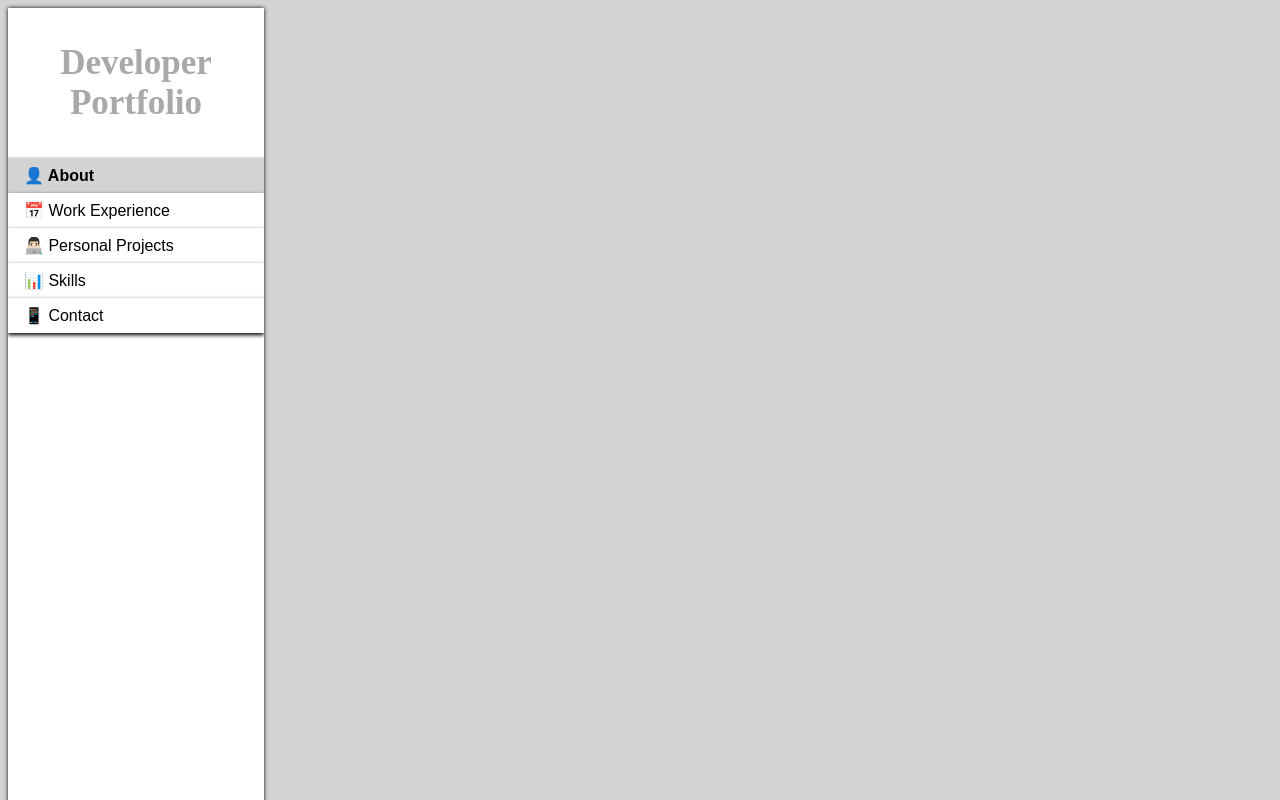
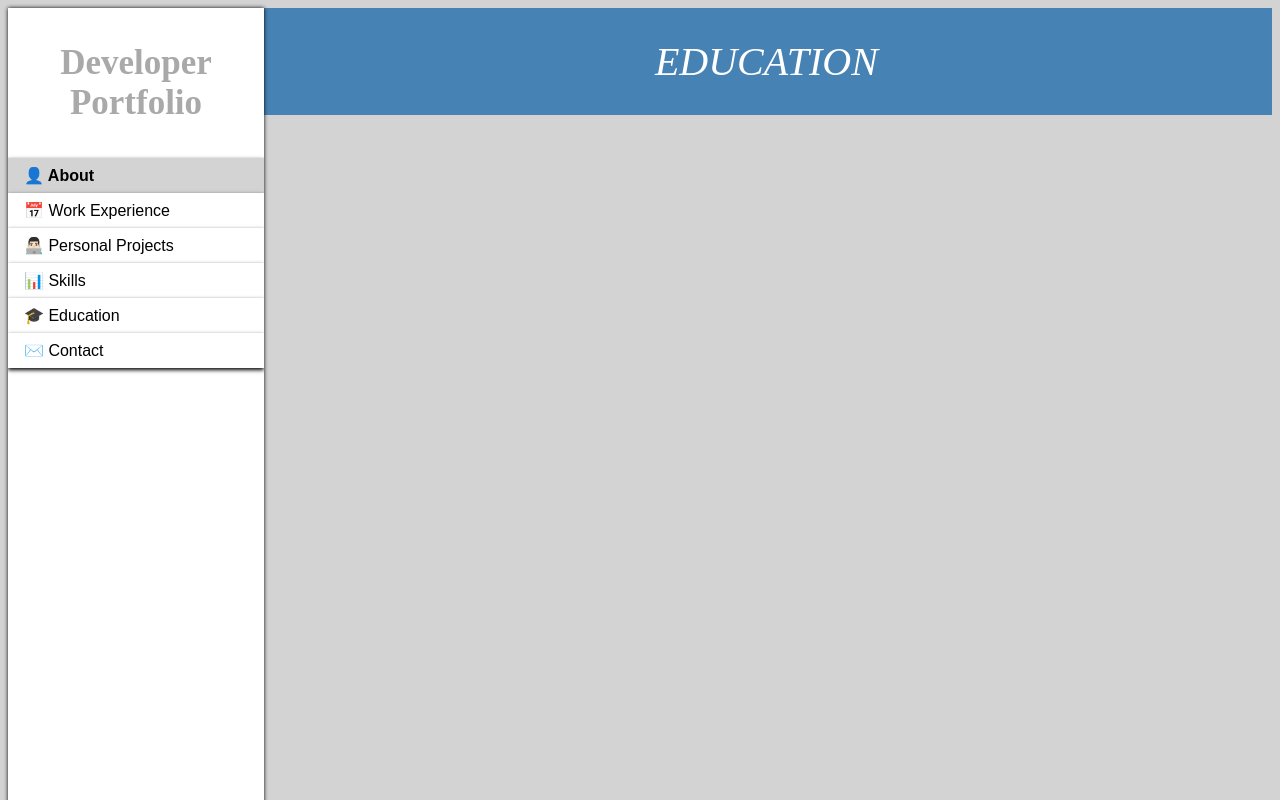
Before and after one commit to aaroncorona/aaroncorona-website, an Angular app: page /education in a window 1280 px wide. Before the commit this address led to /. Built offline with nearby package versions, Linux system fonts and the light colour scheme.

Commit message:
Creating a new page for an Education section

```diff
--- a/src/app/app-routing.module.ts
+++ b/src/app/app-routing.module.ts
@@ -2,10 +2,12 @@ import { NgModule } from '@angular/core';
 import { RouterModule, Routes } from '@angular/router';
 import {AboutComponent} from "./about/about.component";
 import {ExpComponent} from "./exp/exp.component";
+import {EducationComponent} from "./education/education.component";
 
 const routes: Routes = [
   {path: '', component: AboutComponent}, // Set About as the default/home page
   {path: 'exp', component: ExpComponent},
+  {path: 'education', component: EducationComponent},
 ];
 
 @NgModule({
--- /dev/null
+++ b/src/app/education/education.component.css
@@ -0,0 +1,22 @@
+
+/*Default Text colors*/
+*{
+  background-color: transparent;
+  color: black
+}
+
+/* Horizontal bar to head section */
+.exp-bar {
+  margin-top:0%;
+  margin-left:20%;
+  max-width: 100%;
+  padding: 30px;
+  font-size: 40px;
+  background-color: steelblue;
+  text-align: center;
+  color: white;
+  font-weight: lighter;
+  font-family: "Google Sans";
+  text-transform: uppercase;
+  font-style: italic;
+}
--- /dev/null
+++ b/src/app/education/education.component.html
@@ -0,0 +1,3 @@
+<div class="exp-bar">
+  Education
+</div>
--- /dev/null
+++ b/src/app/education/education.component.ts
@@ -0,0 +1,15 @@
+import { Component, OnInit } from '@angular/core';
+
+@Component({
+  selector: 'app-education',
+  templateUrl: './education.component.html',
+  styleUrls: ['./education.component.css']
+})
+export class EducationComponent implements OnInit {
+
+  constructor() { }
+
+  ngOnInit(): void {
+  }
+
+}
--- a/src/app/nav/nav.component.html
+++ b/src/app/nav/nav.component.html
@@ -6,6 +6,7 @@
   <li><a href="/exp">📅 Work Experience</a></li>
   <li><a href="/PersonalProjects">👨🏻‍💻 Personal Projects</a></li>
   <li><a href="/Skills">📊 Skills</a></li>
-  <li><a href="/Contact">📱 Contact</a></li>
+  <li><a href="/education">🎓 Education</a></li>
+  <li><a href="/Contact">✉️️ Contact</a></li>
 </ul>
 </html>
```
Also changed, not shown: src/app/app.module.ts (+6 -2 lines), src/styles.css (line endings or trailing spaces), 1 other file (tests, documents, lock files or other folders).
